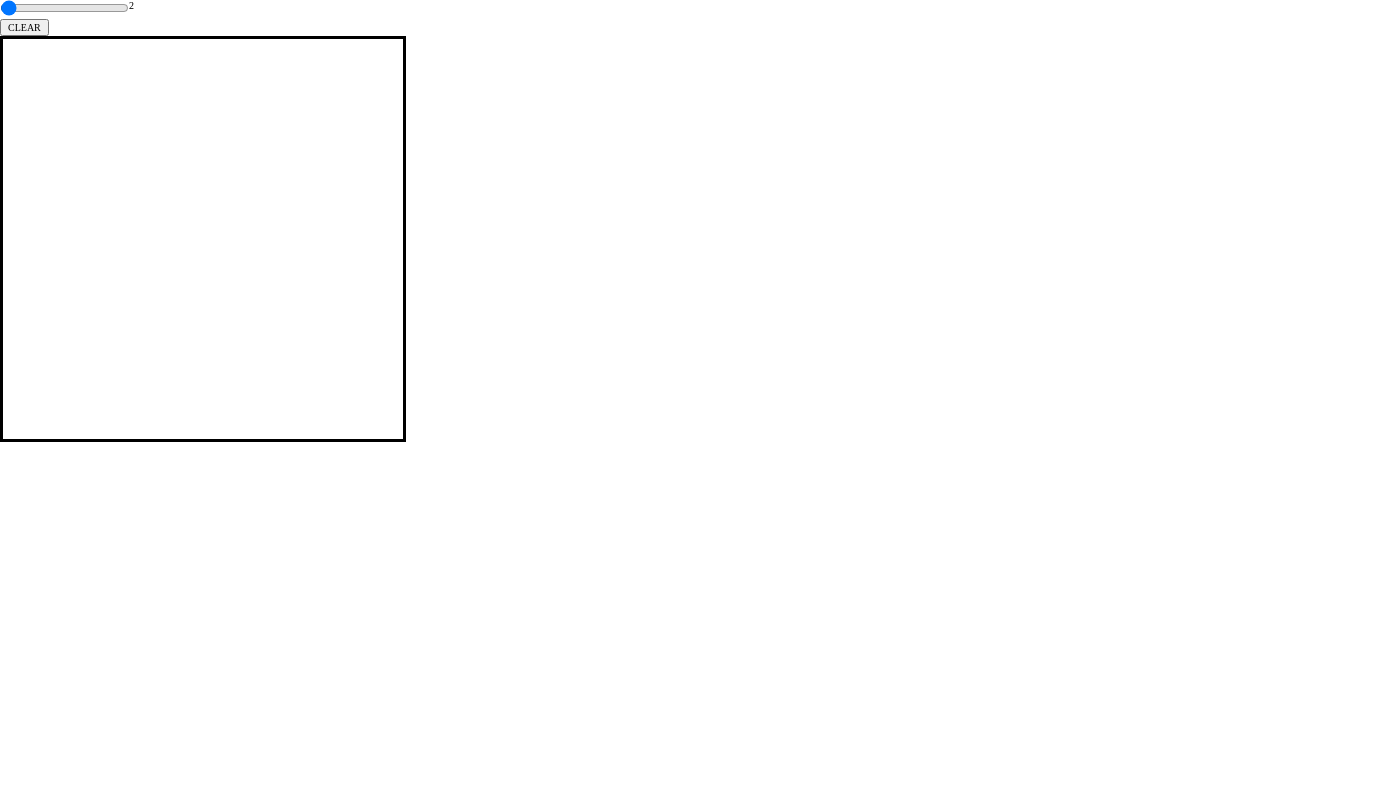
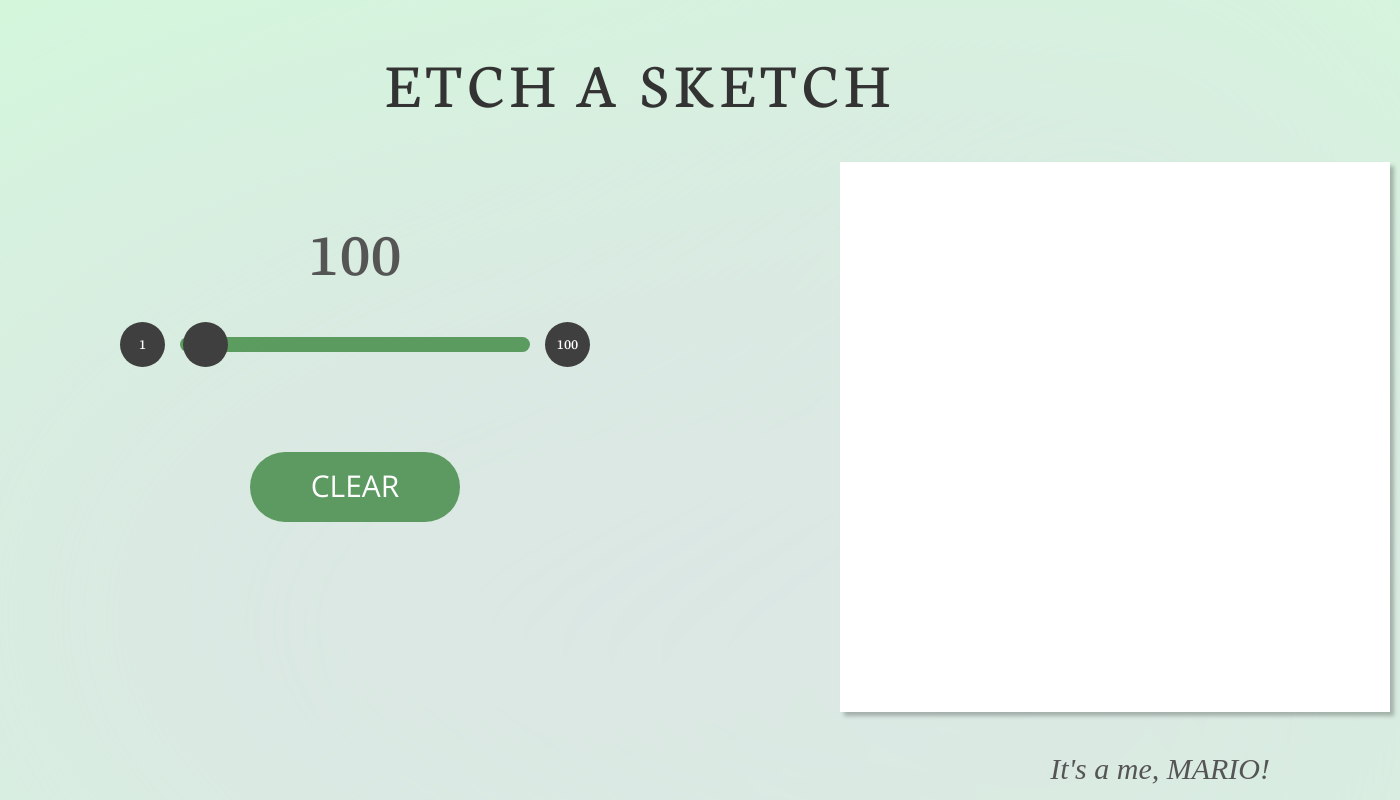
Before and after one commit to Elanchezhiyan2440/etch-a-sketch, a plain HTML site: page index.html in a window 1280 px wide. Shown: the whole page, 1400 px wide, since content can reach past the window. Drawn offline with nearby package versions, Linux system fonts and the light colour scheme.

Commit message:
UI
1. Made an UI.
2. Wrote CSS rules.

Might ask Chatgpt to write my README.md file.

```diff
--- a/css/styles.css
+++ b/css/styles.css
@@ -1,27 +1,170 @@
-html{
+:root {
+  --primary: #5c9a61;
+  --slider: #207623ad;
+  --thumb: #3f3f3f;
+}
+
+html {
   font-size: 62.5%;
 }
-#canvas{
-    border: solid black;
-    height: 40rem;
-    width: 40rem;
-    display: grid;
+
+body {
+  background: url(/images/blurry-gradient-haikei.svg);
 }
 
-.grids{
+h1 {
+  font-family: "Neuton", serif;
+  font-size: 6.5rem;
+  font-weight: 400;
+  color: #333;
+  letter-spacing: 0.65rem;
+  text-align: center;
+}
+
+.mainGrid {
+  display: flex;
+}
+
+.right {
+  padding: 0 1rem 0 25rem;
+}
+
+input[type="range"] {
+  -webkit-appearance: none;
+  background: transparent;
+  cursor: pointer;
+  width: 35rem;
+}
+
+input[type="range"]::-webkit-slider-thumb {
+  -webkit-appearance: none;
+  appearance: none;
+  background-color: var(--thumb);
+  height: 4.5rem;
+  width: 4.5rem;
+  border-radius: 50%;
+  margin-top: -15px;
+  border: none;
+}
+
+input[type="range"]::-moz-range-thumb {
+  -webkit-appearance: none;
+  appearance: none;
+  background-color: var(--thumb);
+  height: 4.5rem;
+  width: 4.5rem;
+  border-radius: 50%;
+  margin-top: -15px;
+  border: none;
+}
+
+input[type="range"]::-webkit-slider-runnable-track {
+  -webkit-appearance: none;
+  appearance: none;
+  background-color: var(--slider);
+  height: 1.5rem;
+  width: 35rem;
+  border-radius: 5rem;
+}
+
+input[type="range"]::-moz-range-track {
+  -webkit-appearance: none;
+  appearance: none;
+  background-color: var(--slider);
+  height: 1.5rem;
+  width: 35rem;
+  border-radius: 5rem;
+}
+
+.sliderBox {
+  display: flex;
+  gap: 1.5rem;
+}
+
+.sliderMarkers {
+  font-family: "Neuton", serif;
+  font-size: 1.5rem;
+  color: #fff;
+}
+
+.sliderMarkersContainer {
+  display: flex;
+  justify-content: center;
+  align-items: center;
+  height: 4.5rem;
+  width: 4.5rem;
+  background-color: var(--thumb);
+  border-radius: 50%;
+  margin-top: -15px;
+}
+
+button {
+  border: none;
+  font-family: "Open Sans", sans-serif;
+  width: 21rem;
+  height: 7rem;
+  font-size: 3rem;
+  border-radius: 5rem;
+  color: white;
+  background-color: var(--primary);
+  transition: 0.2s;
+}
+
+button:hover {
+  background-color: #2c7434;
+  cursor: pointer;
+}
+
+.buttonContainer {
+  display: flex;
+  justify-content: center;
+  justify-self: center;
+  margin: 8.5rem;
+}
+
+.left {
+  display: flex;
+  flex-direction: column;
+  margin: 5rem 0 0 12rem;
+}
+
+#canvas {
+  height: 55rem;
+  width: 55rem;
+  display: grid;
+  background-color: #fff;
+  box-shadow: 4px 4px 4px 0px rgba(0, 0, 0, 0.25);
+}
+
+.grids {
   border: 0;
   display: grid;
   border: 0px;
 }
 
-.grids-hover{
+.grids-hover {
   background-color: black;
 }
 
-.labelContainer{
-    display: flex;
+#sliderLabel {
+  font-size: 6.5rem;
+  color: #555;
+  font-family: "Neuton", serif;
+  margin: 0 0 5rem 0;
 }
 
-.sliderBox{
+.labelContainer {
   display: flex;
+  justify-content: center;
+  justify-self: center;
 }
+
+#credit {
+  text-align: end;
+  padding: 1rem 1rem 0 0;
+  font-family: "Times New Roman", Times, serif;
+  font-style: italic;
+  font-size: 3rem;
+  color: #555;
+  margin-bottom: 0;
+}
--- a/index.html
+++ b/index.html
@@ -1,30 +1,61 @@
 <!DOCTYPE html>
 <html lang="en">
   <head>
-    <meta charset="UTF-8">
-    <meta name="viewport" content="width=device-width, initial-scale=1.0">
+    <meta charset="UTF-8" />
+    <meta name="viewport" content="width=device-width, initial-scale=1.0" />
     <title>Etch a Sketch</title>
-    <link rel="stylesheet" href="/css/normalize.css">
-    <link rel="stylesheet" href="/css/styles.css">
+    <link rel="stylesheet" href="/css/normalize.css" />
+    <link rel="stylesheet" href="/css/styles.css" />
+    <link rel="preconnect" href="https://fonts.googleapis.com" />
+    <link rel="preconnect" href="https://fonts.gstatic.com" crossorigin />
+    <link
+      href="https://fonts.googleapis.com/css2?family=Neuton&family=Open+Sans:ital@0;1&display=swap"
+      rel="stylesheet"
+    />
     <script src="script.js" defer></script>
   </head>
   <body>
+    <h1>ETCH A SKETCH</h1>
+    <div class="mainGrid">
+      <div class="left">
+        <div class="labelContainer">
+          <span id="sliderLabel">100</span>
+        </div>
         <div class="sliderBox">
+          <div class="sliderMarkersContainer">
+            <span class="sliderMarkers">1</span>
+          </div>
           <div class="slidecontainer">
-            <input type="range" min="1" max="100" value="2" step="1" class="slider" id="myRange">
+            <input
+              type="range"
+              min="1"
+              max="100"
+              value="2"
+              step="1"
+              class="slider"
+              id="myRange"
+            />
           </div>
-          <div class="labelContainer">
-            <span id="sliderLabel">2</span>
+          <div class="sliderMarkersContainer">
+            <span class="sliderMarkers">100</span>
           </div>
         </div>
+        <div class="buttonContainer">
           <button class="button" id="clearButton">CLEAR</button>
-    <div id="canvas">
-
         </div>
+      </div>
+      <div class="right">
+        <div id="canvas"></div>
+      </div>
+    </div>
+    <p id="credit">It's a me, MARIO!</p>
   </body>
   <script>
-    slider = document.getElementsByClassName('slider')[0];
+    slider = document.getElementsByClassName("slider")[0];
     sliderLabel = document.getElementById("sliderLabel");
-    slider.addEventListener("input", updateValue = () => sliderLabel.textContent = slider.value);
+    slider.addEventListener(
+      "input",
+      (updateValue = () => (sliderLabel.textContent = slider.value))
+    );
   </script>
 </html>
```
Also changed, not shown: images/blurry-gradient-haikei.svg (added), 1 other file. Lines whose indentation alone changed are shown as unchanged.
